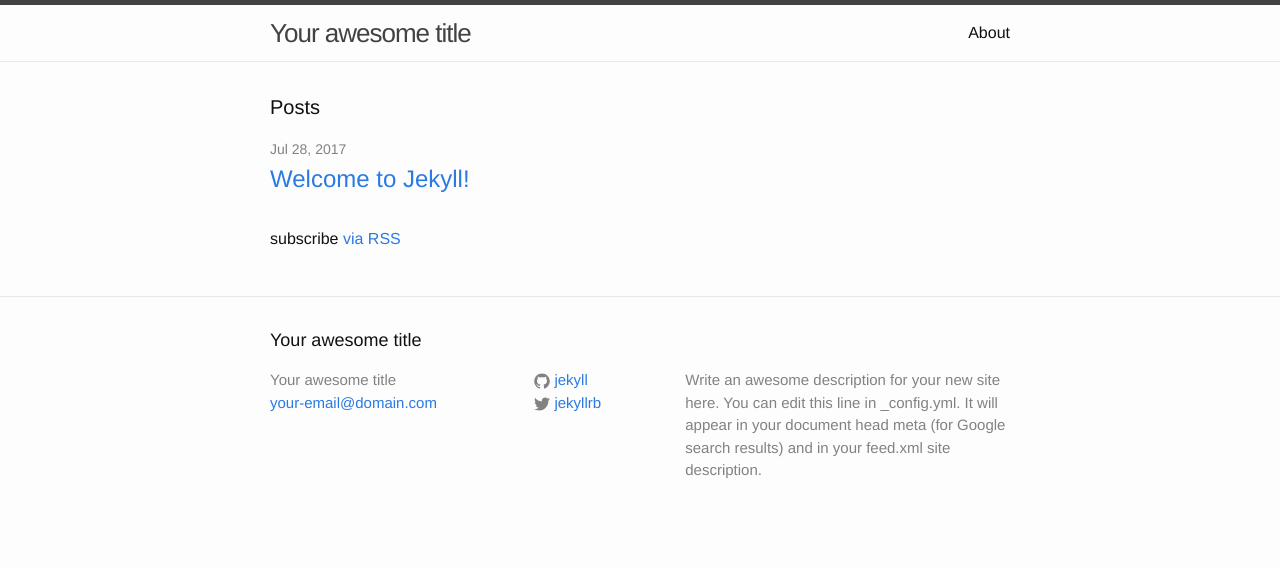
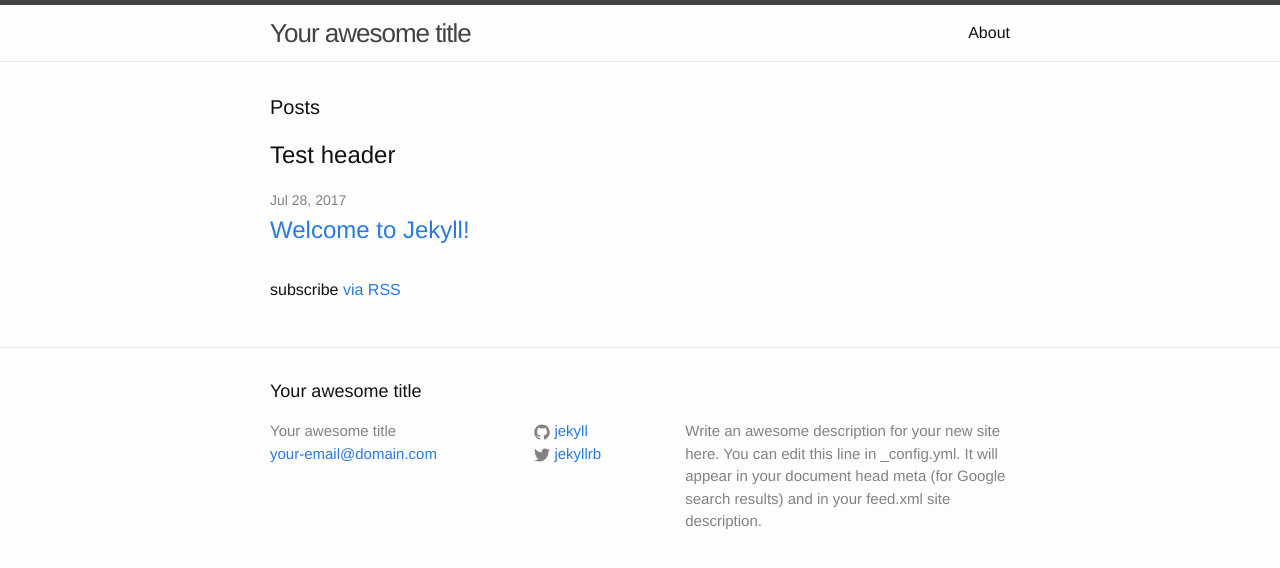
Before and after one commit to fredrikoh92/fredrikoh92.github.io, a Jekyll site: the page built from index.html, in a window 1280 px wide. Shown: the top 568 px of the page. Built offline with Jekyll 4.4.1, drawn with Linux system fonts in a browser that asks for light colours.

Commit message:
Test header lagt til

```diff
--- a/index.html
+++ b/index.html
@@ -5,6 +5,7 @@ layout: default
 <div class="home">
 
   <h1 class="page-heading">Posts</h1>
+  <h2>Test header</h2>
 
   <ul class="post-list">
     {% for post in site.posts %}
```
